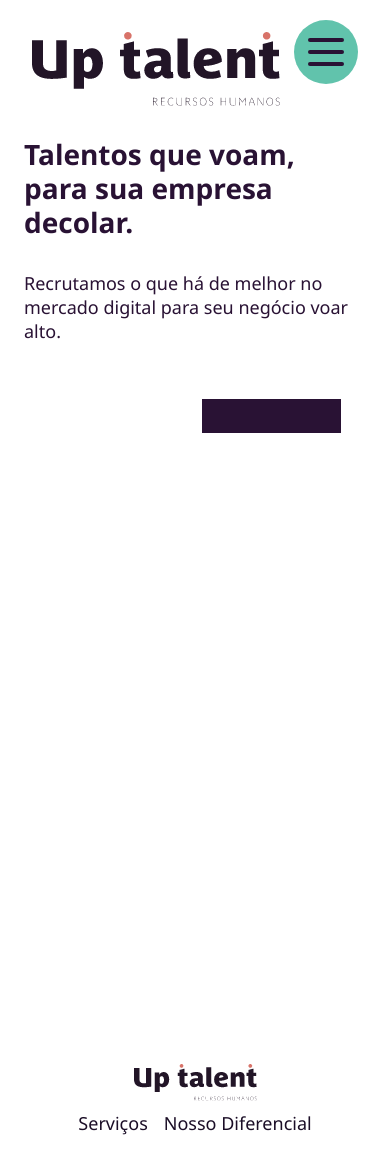
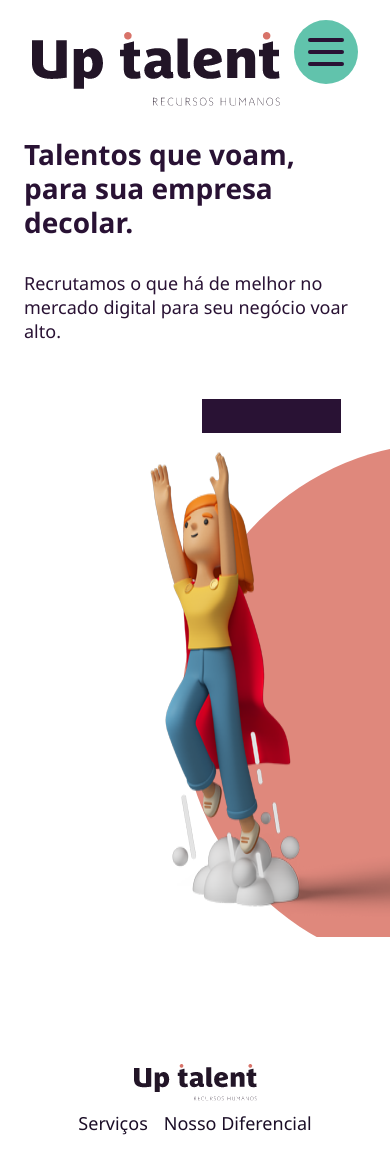
Before and after one commit to PedroLucas-Developer/UP.Talent, a Next.js app: page / in a window 390 px wide. Shown: the top 1154 px of the page. Built offline with nearby package versions, Linux system fonts and the light colour scheme.

Commit message:
update mobile home

```diff
--- a/src/app/menu.tsx
+++ b/src/app/home.tsx
@@ -3,6 +3,7 @@ import Image from 'next/image';
 import Vector1 from '../../public/imagens/vector-1.png';
 import Vector2 from '../../public/imagens/vector-2.png';
 import Vector3 from '../../public/imagens/vector-3.png';
+import Vector4 from '../../public/imagens/vector-mobile.png';
 
 export default function Home() {
   return (
@@ -28,7 +29,10 @@ export default function Home() {
             <Image className='ml-auto mr-2 mt-14' priority={true} src={Vector3} alt=""/>
           </div>
         </div>
-        <div className="absolute flex right-[-320px] h-[528px] top-[60px] max-[670px]:hidden">
+        <div className="absolute flex right-[-240px] h-[528px] top-[60px] z-10 min-[1251px]:hidden max-[670px]:top-[500px] max-[450px]:top-[550px] max-[400px]:top-[350px]">
+          <Image className="select-none" priority={true} src={Vector4} alt=""/>
+        </div>
+        <div className="absolute flex right-[-320px] h-[528px] top-[60px] max-[670px]:top-[500px] max-[450px]:top-[550px] max-[400px]:top-[350px]">
           <Image className="select-none" priority={true} src={Vector2} alt=""/>
         </div>
       </div>
--- a/src/app/page.tsx
+++ b/src/app/page.tsx
@@ -1,6 +1,6 @@
 import Footer from "@/components/footer";
 import Header from "@/components/header";
-import Home from "./menu";
+import Home from "./home";
 
 export default function page() {
   return (
```
Also changed, not shown: public/imagens/vector-mobile.png (added).
